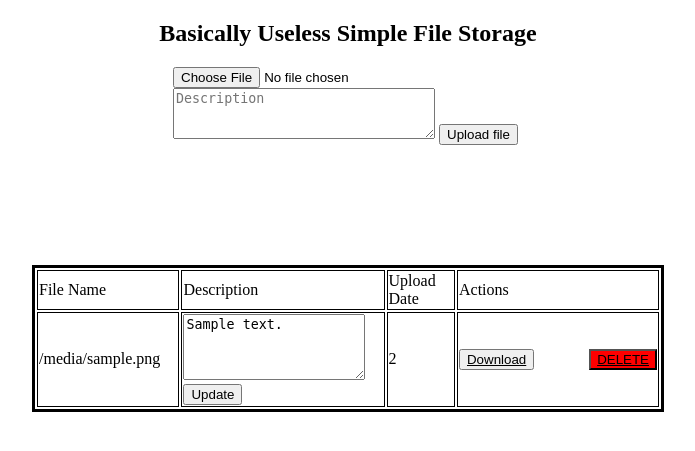
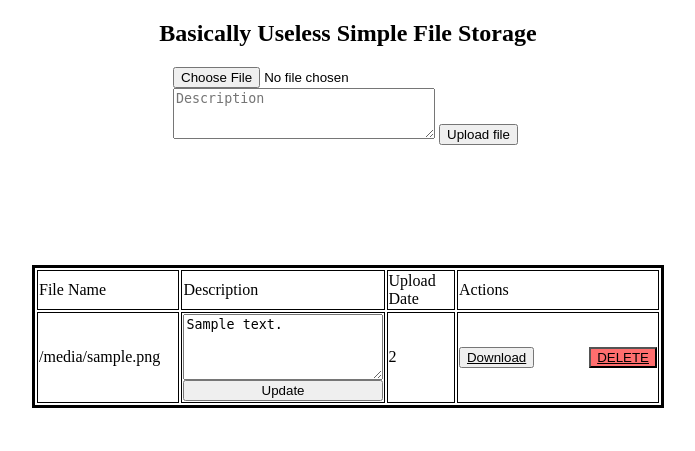
Before and after one commit to m3rone/busfs-server, a Flask app: template templates/index.html in a window 1280 px wide. Shown: the top 451 px of the page, without its empty margins (292-987 px from the left). Run offline with Flask 2, Linux system fonts and the light colour scheme; the template is opened without the code that fills it: most values are stand-ins (such as "Sample title", 1, 10 or a date in 2020).

Commit message:
updated styling & updated readme

```diff
--- a/static/index.css
+++ b/static/index.css
@@ -42,6 +42,12 @@ a {
     color: black;
 }
 
+.descbox {
+    display: flex;
+    flex-direction: column;
+    justify-content: space-evenly;
+}
+
 .buttons {
     display: flex;
     justify-content: space-between;
--- a/templates/index.html
+++ b/templates/index.html
@@ -27,9 +27,9 @@
                 {% for i in range(fileNamesList|length) %}
                 <tr>
                     <td class="column">{{ fileNamesList[i] }}</td>
-                    <td class="column"><form action="{{ url_for('update', uuid=uuidList[i]) }}" method="post"><textarea name="inlinedesc" id="" cols="20" rows="4">{{ descriptionList[i] }}</textarea><button type="submit">Update</button></form></td>
+                    <td class="column"><form action="{{ url_for('update', uuid=uuidList[i]) }}" method="post"><div class="descbox"><textarea name="inlinedesc" id="" cols="20" rows="4">{{ descriptionList[i] }}</textarea><button type="submit">Update</button></form></div></td>
                     <td class="column">{{ uploadDateList[i] }}</td>
-                    <td class="column"><div class="buttons"><button><a href="{{ url_for('download', uuid=uuidList[i]) }}">Download</a></button><button style="background-color: red;"><a href="{{ url_for('delete', uuid=uuidList[i]) }}">DELETE</a></button></td></div>
+                    <td class="column"><div class="buttons"><button><a href="{{ url_for('download', uuid=uuidList[i]) }}">Download</a></button><button style="background-color: hsla(0, 100%, 50%, 0.568);"><a href="{{ url_for('delete', uuid=uuidList[i]) }}">DELETE</a></button></div></td>
                 </tr>
                 {% endfor %}
             </table>
```
Also changed, not shown: README.md.
